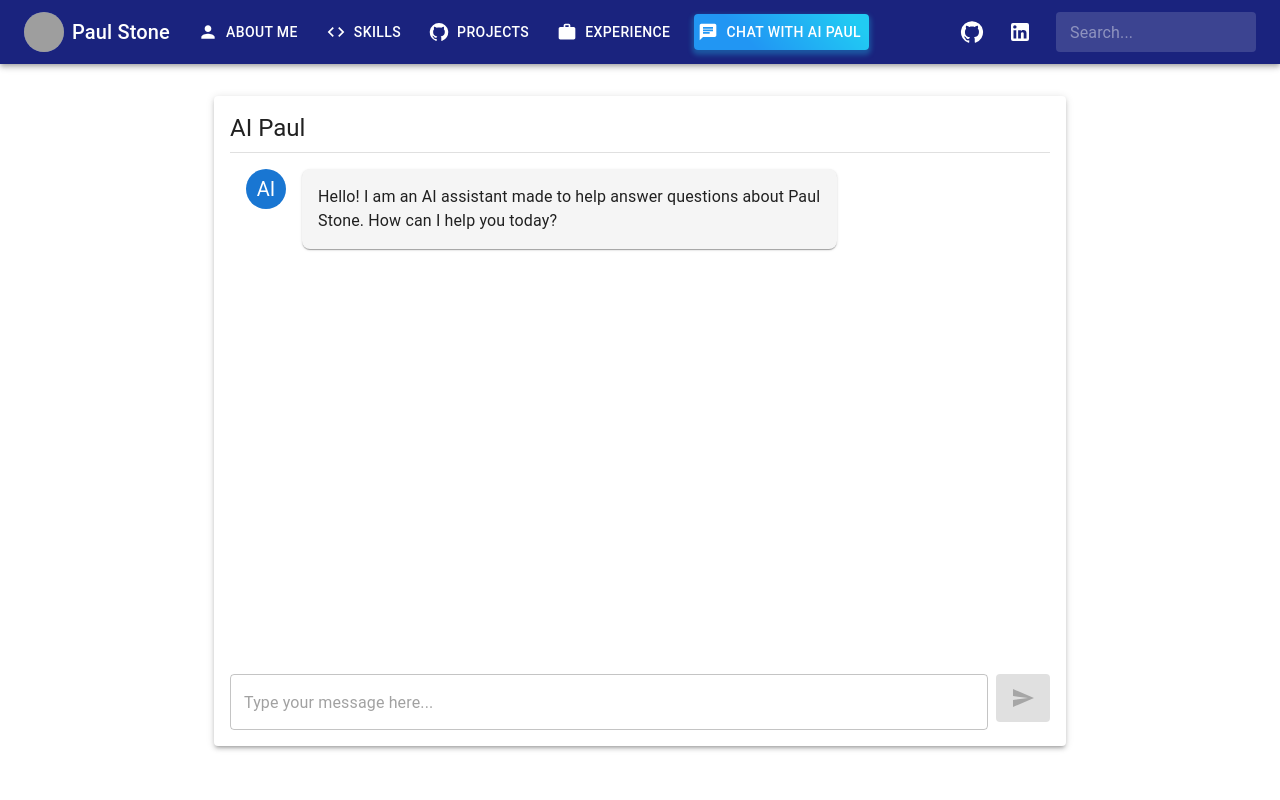
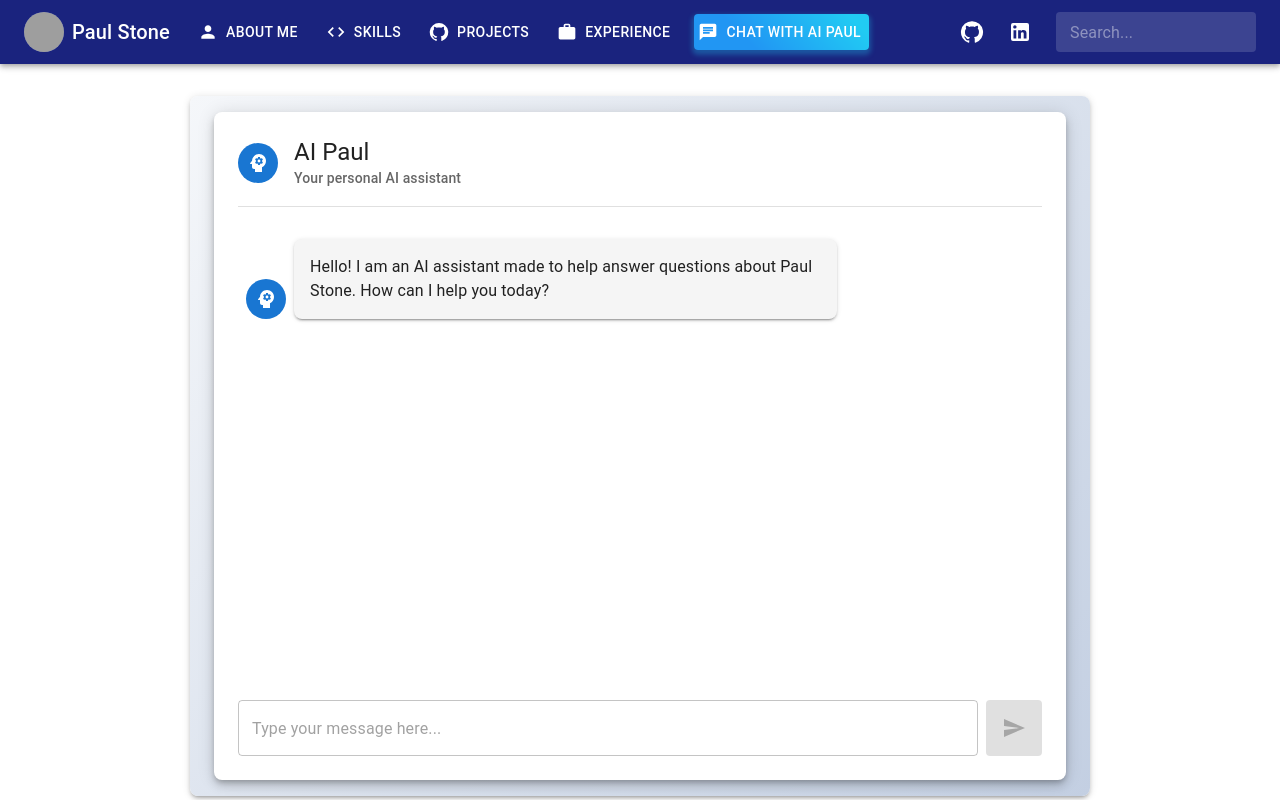
Before and after one commit to paul1stone/pstone-website, a React (Create React App) app: page /chat in a window 1280 px wide. Built offline with nearby package versions, Linux system fonts and the light colour scheme; grey boxes are pictures that could not be loaded.

Commit message:
modified the chat page

```diff
--- a/src/App.js
+++ b/src/App.js
@@ -2,7 +2,6 @@
 import React from 'react';
 import { BrowserRouter, Routes, Route } from 'react-router-dom';
 import Navbar from './components/Navbar';
-import TabContent from './components/TabContent';
 import ChatInterface from './pages/ChatInterfacePage';
 import HomePage from './pages/HomePage';
 import AboutPage from './pages/AboutPage';
--- a/src/components/TabContent.js
+++ /dev/null
@@ -1,25 +0,0 @@
-// src/components/TabContent.js
-import React from 'react';
-import { Container, Typography, Paper } from '@mui/material';
-import { motion } from 'framer-motion';
-
-function TabContent({ title, content }) {
-  return (
-    <motion.div
-      initial={{ opacity: 0, y: 20 }}
-      animate={{ opacity: 1, y: 0 }}
-      transition={{ duration: 0.3 }}
-    >
-      <Container maxWidth="md" sx={{ mt: 4 }}>
-        <Paper sx={{ p: 3 }}>
-          <Typography variant="h4">{title}</Typography>
-          <Typography paragraph>
-            {content}
-          </Typography>
-        </Paper>
-      </Container>
-    </motion.div>
-  );
-}
-
-export default TabContent;
--- a/src/pages/ChatInterfacePage.js
+++ b/src/pages/ChatInterfacePage.js
@@ -13,6 +13,7 @@ import {
   Divider,
   CircularProgress
 } from '@mui/material';
+import PsychologyIcon from '@mui/icons-material/Psychology';
 import SendIcon from '@mui/icons-material/Send';
 import { motion } from 'framer-motion';
 import axios from 'axios';
@@ -25,7 +26,7 @@ function ChatInterface() {
   const [isLoading, setIsLoading] = useState(false);
   const messagesEndRef = useRef(null);
 
-  // Auto-scroll to bottom of messages
+  // Auto-scroll to bottom when messages update
   const scrollToBottom = () => {
     messagesEndRef.current?.scrollIntoView({ behavior: "smooth" });
   };
@@ -34,43 +35,36 @@ function ChatInterface() {
     scrollToBottom();
   }, [messages]);
 
-  // Handle sending a new message
+  // Handle sending a message
   const handleSend = async () => {
     if (input.trim() === '' || isLoading) return;
 
-    // Add user message
     const userMessage = { id: messages.length + 1, text: input, sender: 'user' };
     setMessages(prev => [...prev, userMessage]);
-    const currentInput = input; // Store input value before clearing
+    const currentInput = input;
     setInput('');
     setIsLoading(true);
 
     try {
-      // Create conversation history for context
+      // Prepare conversation history for context
       const conversationHistory = messages.map(msg => ({
         role: msg.sender === 'ai' ? 'assistant' : 'user',
         content: msg.text
       }));
 
-      // Add the new user message
       conversationHistory.push({
         role: 'user',
         content: currentInput
       });
 
-      // Call your local Flask backend
+      // Call your Flask backend (currently using Anthropic Claude)
       const response = await axios.post(
         'http://localhost:5000/api/chat',
-        {
-          messages: conversationHistory
-        }
+        { messages: conversationHistory }
       );
 
-      // Extract the AI response from the response data
       let aiResponse = "I received your message, but I'm having trouble generating a response. Please try again.";
-
       if (response.data && response.data.content) {
-        // Anthropic API returns an array of content blocks
         aiResponse = response.data.content
           .filter(item => item.type === 'text')
           .map(item => item.text)
@@ -79,31 +73,22 @@ function ChatInterface() {
         throw new Error(response.data.error);
       }
 
-      // Add AI response to chat
-      const aiMessage = {
-        id: messages.length + 2,
-        text: aiResponse,
-        sender: 'ai'
-      };
-
+      const aiMessage = { id: messages.length + 2, text: aiResponse, sender: 'ai' };
       setMessages(prev => [...prev, aiMessage]);
     } catch (error) {
       console.error('Error calling backend:', error);
-
-      // Add error message
       const errorMessage = {
         id: messages.length + 2,
         text: `I'm sorry, I encountered an error: ${error.response?.data?.error || error.message || "Unknown error"}. Please try again.`,
         sender: 'ai'
       };
-
       setMessages(prev => [...prev, errorMessage]);
     } finally {
       setIsLoading(false);
     }
   };
 
-  // Handle pressing Enter to send
+  // Handle Enter key press
   const handleKeyPress = (e) => {
     if (e.key === 'Enter' && !e.shiftKey) {
       e.preventDefault();
@@ -112,21 +97,52 @@ function ChatInterface() {
   };
 
   return (
-    <Container maxWidth="md" sx={{ mt: 4, height: 'calc(100vh - 150px)', display: 'flex', flexDirection: 'column' }}>
-      <Paper elevation={3} sx={{ p: 2, height: '100%', display: 'flex', flexDirection: 'column' }}>
-        <Typography variant="h5" gutterBottom>
-          AI Paul
+    <Container
+      maxWidth="md"
+      sx={{
+        mt: 4,
+        height: 'calc(100vh - 100px)',
+        display: 'flex',
+        flexDirection: 'column',
+        background: 'linear-gradient(135deg, #f5f7fa, #c3cfe2)',
+        borderRadius: 2,
+        boxShadow: 3,
+        p: 2
+      }}
+    >
+      <Paper
+        elevation={6}
+        sx={{
+          p: 3,
+          height: '100%',
+          display: 'flex',
+          flexDirection: 'column',
+          borderRadius: 2
+        }}
+      >
+        {/* Header */}
+        <Box sx={{ mb: 2, display: 'flex', alignItems: 'center', gap: 2 }}>
+
+          <Avatar sx={{ bgcolor: 'primary.main', justifyContent: 'center' }}><PsychologyIcon sx={{ alignSelf: 'center' }} /></Avatar>
+          <Box>
+            <Typography variant="h5">AI Paul</Typography>
+            <Typography variant="subtitle2" color="text.secondary">
+              Your personal AI assistant
             </Typography>
+          </Box>
+        </Box>
         <Divider />
 
         {/* Messages area */}
         <List sx={{
           flex: 1,
-          overflow: 'auto',
-          p: 2,
+          overflowY: 'auto',
+          mt: 2,
+          mb: 2,
           display: 'flex',
           flexDirection: 'column',
-          gap: 2
+          gap: 2,
+          px: 1
         }}>
           {messages.map((message) => (
             <motion.div
@@ -135,41 +151,30 @@ function ChatInterface() {
               animate={{ opacity: 1, y: 0 }}
               transition={{ duration: 0.3 }}
             >
-              <ListItem
-                alignItems="flex-start"
-                sx={{
+              <ListItem sx={{
                 display: 'flex',
-                  flexDirection: 'row',
                 justifyContent: message.sender === 'user' ? 'flex-end' : 'flex-start',
-                  p: 0
-                }}
-              >
-                <Box
-                  sx={{
+                px: 0
+              }}>
+                <Box sx={{
                   display: 'flex',
-                    flexDirection: 'row',
-                    gap: 2,
+                  alignItems: 'flex-end',
+                  gap: 1,
                   maxWidth: '75%'
-                  }}
-                >
+                }}>
                   {message.sender === 'ai' && (
-                    <Avatar sx={{ bgcolor: 'primary.main' }}>AI</Avatar>
+                    <Avatar sx={{ bgcolor: 'primary.main', justifyContent: 'center' }}><PsychologyIcon sx={{ alignSelf: 'center' }} /></Avatar>
                   )}
-
-                  <Paper
-                    elevation={1}
-                    sx={{
+                  <Paper elevation={2} sx={{
                     p: 2,
-                      bgcolor: message.sender === 'user' ? 'primary.light' : 'grey.100',
+                    backgroundColor: message.sender === 'user' ? 'primary.main' : 'grey.100',
                     borderRadius: 2,
                     color: message.sender === 'user' ? 'white' : 'text.primary'
-                    }}
-                  >
-                    <Typography variant="body1" style={{ whiteSpace: 'pre-wrap' }}>
+                  }}>
+                    <Typography variant="body1" sx={{ whiteSpace: 'pre-wrap' }}>
                       {message.text}
                     </Typography>
                   </Paper>
-
                   {message.sender === 'user' && (
                     <Avatar sx={{ bgcolor: 'secondary.main' }}>U</Avatar>
                   )}
@@ -186,11 +191,7 @@ function ChatInterface() {
         </List>
 
         {/* Input area */}
-        <Box sx={{
-          mt: 2,
-          display: 'flex',
-          gap: 1
-        }}>
+        <Box sx={{ display: 'flex', gap: 1, mt: 1 }}>
           <TextField
             fullWidth
             variant="outlined"
@@ -201,13 +202,17 @@ function ChatInterface() {
             multiline
             maxRows={4}
             disabled={isLoading}
+            sx={{
+              backgroundColor: 'white',
+              borderRadius: 1
+            }}
           />
           <Button
             variant="contained"
             color="primary"
             onClick={handleSend}
             disabled={input.trim() === '' || isLoading}
-            sx={{ minWidth: '48px', height: '48px' }}
+            sx={{ minWidth: '56px', height: '56px', alignSelf: 'center' }}
           >
             <SendIcon />
           </Button>
```
Also changed, not shown: 1 other file (tests, documents, lock files or other folders). Lines whose indentation alone changed are shown as unchanged.
